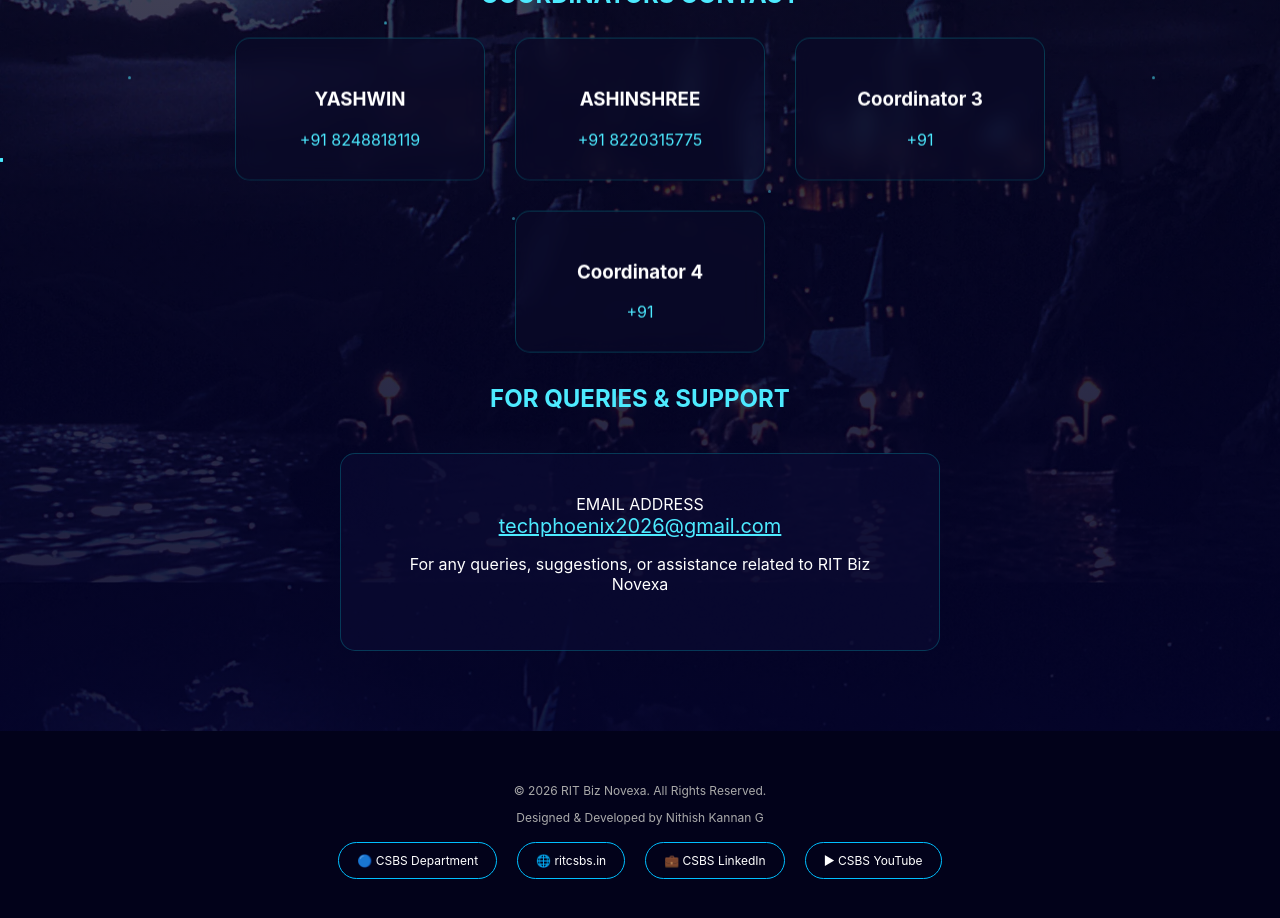
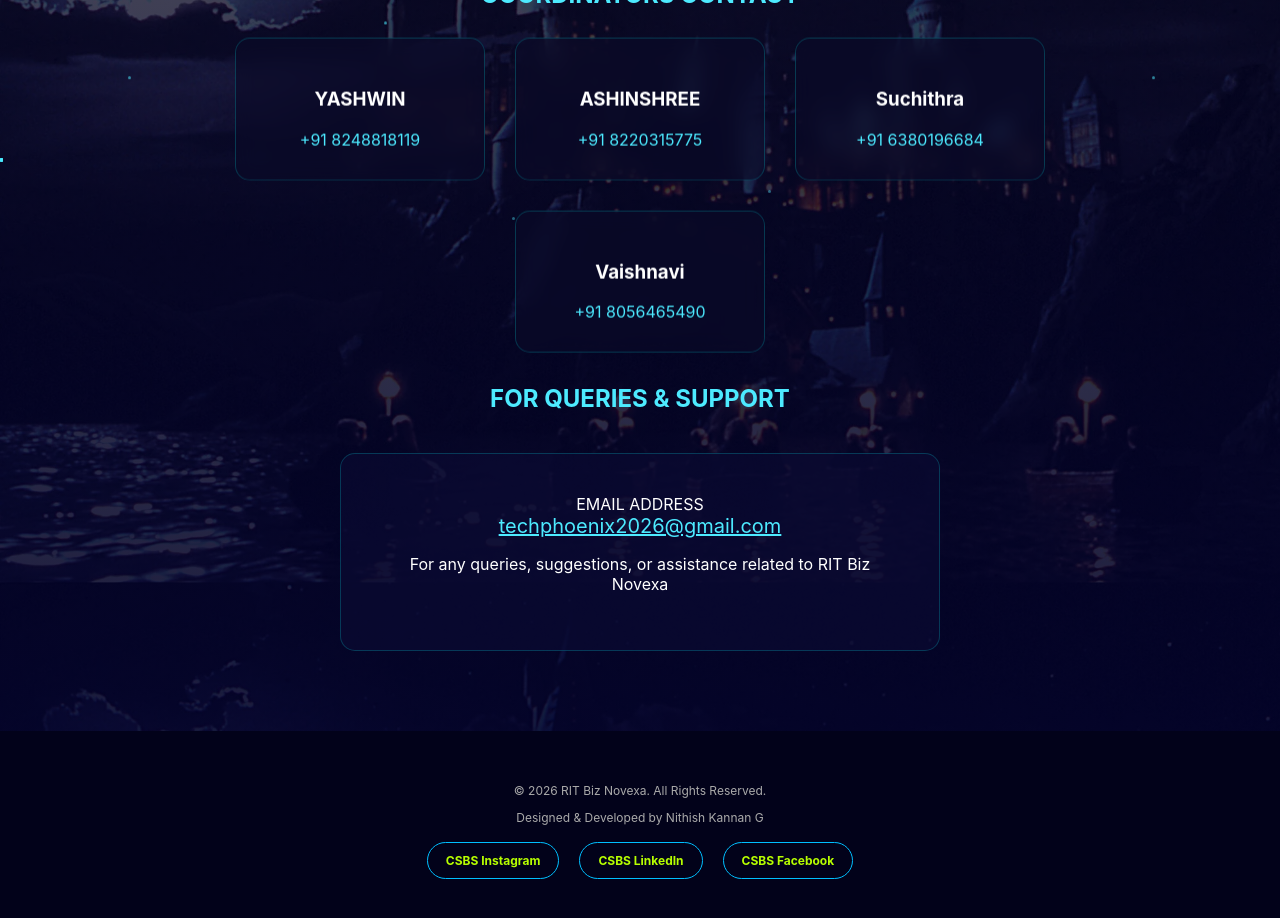
Before and after one commit to Nithishkannan-Ganesan/rit-biz-novexa-2026, a React (Create React App) app: page /#/contact in a window 1280 px wide. Shown: the part 460-1378 px from the top of the page. Built offline with nearby package versions, Linux system fonts and the light colour scheme; a web font is replaced by a local one.

Commit message:
added web design event details

```diff
--- a/src/pages/Contact.css
+++ b/src/pages/Contact.css
@@ -389,3 +389,7 @@
     display: none;
   }
 }
+
+b{
+  color: #b7ff00;
+}
--- a/src/pages/Contact.js
+++ b/src/pages/Contact.js
@@ -102,13 +102,13 @@ export default function Contact() {
             </div>
 
             <div className="contact-card">
-              <h3>Coordinator 3</h3>
-              <a href="tel:+91">+91</a>
+              <h3>Suchithra </h3>
+              <a href="tel:+916380196684">+91 6380196684</a>
             </div>
 
             <div className="contact-card">
-              <h3>Coordinator 4</h3>
-              <a href="tel:+91">+91</a>
+              <h3>Vaishnavi</h3>
+              <a href="tel:+918056465490">+91 8056465490</a>
             </div>
 
           </div>
@@ -143,20 +143,17 @@ export default function Contact() {
 
         <div className="footer-socials">
 
-          <a href="/" className="social-btn">
-            🔵 CSBS Department
+
+          <a href="https://www.instagram.com/ritcsbs?igsh=MThsYWpzN2JndHNtZw==" className="social-btn">
+            <b> CSBS Instagram</b>
           </a>
 
-          <a href="/" className="social-btn">
-            🌐 ritcsbs.in
+          <a href="https://www.linkedin.com/posts/rit-csbs-212949257_with-the-advent-of-welcomingfreshers-to-activity-6999695434801655809-vrEU?utm_source=share&utm_medium=member_desktop" className="social-btn">
+             <b> CSBS LinkedIn </b>
           </a>
 
-          <a href="/" className="social-btn">
-            💼 CSBS LinkedIn
-          </a>
-
-          <a href="/" className="social-btn">
-            ▶ CSBS YouTube
+          <a href="https://www.facebook.com/profile.php?id=100087866146448" className="social-btn">
+             <b> CSBS Facebook </b>
           </a>
 
         </div>
--- a/src/pages/EventDetail.css
+++ b/src/pages/EventDetail.css
@@ -294,3 +294,7 @@
     display: none;
   }
 }
+
+b{
+  color: #b7ff00;
+}
--- a/src/pages/EventDetail.js
+++ b/src/pages/EventDetail.js
@@ -14,7 +14,7 @@ const eventData = {
     location: "Mechanical Seminar Hall",
     about:
       "Stranger Minds is a thrilling on-the-spot technical paper presentation event where participants step into the unknown.",
-    teamSize: "2 members",
+    teamSize: "2 - 3 members",
     coordinators: ["Ramya K, Nithish Kannan G"],
     faculty: "M Rama Krishnan",
     prize: ["₹1000 Cash Prize + Certificate", "₹500 Cash Prize + Certificate"]
@@ -38,7 +38,7 @@ const eventData = {
         desc: "Real-world problem solving using VS Code."
       }
     ],
-    teamSize: "2 members",
+    teamSize: "2 - 3 members",
     coordinators: ["Santhosh G, SivaPriya"],
     faculty: "M Jeya Sundari",
     prize: ["₹1000 Cash Prize + Certificate", "₹500 Cash Prize + Certificate"]
@@ -47,12 +47,79 @@ const eventData = {
   title: "Slytherin WebForge (Web Design)",
   time: "11:00 AM - 1:00 PM",
   location: "Data Analytics Lab",
-    about: "",
-    teamSize: "2 members",
-    coordinators: [
-      "Thanalakshmi G, Kishore T",
 
+  about: [
+    {
+      title: "About the Event",
+      desc: "Frontend Frenzy is a dynamic web design competition where participants build visually stunning and responsive web interfaces using modern frontend technologies with the support of AI tools.",
+      points: [
+        "Focus on UI/UX design and creativity",
+        "Use of AI tools like ChatGPT allowed",
+        "Emphasis on smart problem-solving",
+        "Deliver a complete frontend solution within limited time"
+      ]
+    },
+    {
+      title: "Event Challenge",
+      desc: "Participants will design a real-world frontend solution based on a given problem statement.",
+      points: [
+        "1 Hour development time",
+        "Real-world application problem",
+        "Fully working frontend prototype",
+        "No backend required"
+      ]
+    },
+    {
+      title: "Technologies Allowed",
+      desc: "Participants can use any modern frontend stack.",
+      points: [
+        "HTML, CSS, JavaScript",
+        "React, Angular, Vue",
+        "Bootstrap, Tailwind",
+        "AI tools like ChatGPT, Copilot"
+      ]
+    },
+    {
+      title: "Rules & Guidelines",
+      desc: "Participants must follow fair usage and explain their work.",
+      points: [
+        "No pre-built templates",
+        "AI usage allowed (must understand code)",
+        "Must explain design and implementation",
+        "No plagiarism between teams",
+        "Judges decision is final"
+      ]
+    },
+    {
+      title: "Judging Criteria",
+      desc: "Evaluation is based on multiple performance factors.",
+      points: [
+        "UI/UX & Design Quality",
+        "Responsiveness",
+        "Creativity & Problem Solving",
+        "Efficient use of AI tools",
+        "Understanding & explanation",
+        "Time management"
+      ]
+    },
+    {
+      title: "Event Workflow",
+      desc: "Step-by-step process followed during the competition.",
+      points: [
+        "Registration & Setup",
+        "Instructions & Rules",
+        "Problem Statement Release",
+        "Development Phase",
+        "Mid-Twist Feature Addition",
+        "Submission",
+        "Evaluation & Judging",
+        "Results & Awards"
+      ]
+    }
   ],
+
+  teamSize: "Individual / Team of 2",
+  coordinators: ["Thanalakshmi G, Pradeep K"],
   faculty: "M Shabana Fathima",
   prize: ["₹1000 Cash Prize + Certificate", "₹500 Cash Prize + Certificate"]
   },
@@ -61,12 +128,33 @@ const eventData = {
   title: "Heist Protocol (CTF Challenge)",
   time: "11:00 AM - 1:00 PM",
   location: "OOPA Lab",
-    about: "",
-    teamSize: "2 members",
-    coordinators: [
-      "Jason Ezra, Kaviya N",
 
+  about: [
+    {
+      title: "Round 1 (Beginner CTF)",
+      desc: "Basic problem-solving challenges to identify hidden flags.",
+      points: [
+        "Easy Cryptography (Caesar Cipher, Base64)",
+        "Web Basics (view page source, hidden HTML content)",
+        "Logic and puzzle-based questions",
+        "Beginner-friendly and open to all participants",
+        "Shortlisting based on number of correct flags"
+      ]
+    },
+    {
+      title: "Round 2 (Intermediate CTF)",
+      desc: "Moderately challenging tasks involving data analysis.",
+      points: [
+        "Image-based challenges (basic steganography)",
+        "File-based challenges (hidden data in text/PDF files)",
+        "QR/clue-based challenges",
+        "Final evaluation based on total flags captured"
+      ]
+    }
   ],
+
+  teamSize: "2 - 3 members",
+  coordinators: ["Jason Ezra, Kaviya N"],
   faculty: "M Preethi Ram",
   prize: ["₹1000 Cash Prize + Certificate", "₹500 Cash Prize + Certificate"]
   },
@@ -90,7 +178,7 @@ const eventData = {
     time: "2:00 PM - 3:00 PM",
     location: "Mechanical Seminar Hall",
     about: "",
-    teamSize: "2 members",
+    teamSize: "2 - 3 members",
     coordinators: [
       "Vaishnavi V, Jason Ezra",
 
@@ -117,7 +205,7 @@ const eventData = {
     time: "2:00 PM - 3:00 PM",
     location: "Business Analytics Lab",
     about: "",
-    teamSize: "2 members",
+    teamSize: "2 - 3 members",
     coordinators: [
       "Kaavyadharshini, Bala Vignesh S",
 
@@ -257,10 +345,10 @@ export default function EventDetail() {
               <h2>Coordinators</h2>
 
               {event.coordinators?.map((c, i) => (
-                <p key={i}>{c}</p>
+                <p key={i}><b>Students : </b>{c}</p>
               ))}
 
-              <p><b>Faculty :</b> {event.faculty}</p>
+              <p><b>Faculty : </b> {event.faculty}</p>
             </div>
 
           </div>
@@ -281,20 +369,16 @@ export default function EventDetail() {
 
         <div className="footer-socials">
 
-          <a href="/" className="social-btn">
-            🔵 CSBS Department
+          <a href="https://www.instagram.com/ritcsbs?igsh=MThsYWpzN2JndHNtZw==" className="social-btn">
+            <b> CSBS Instagram</b>
           </a>
 
-          <a href="/" className="social-btn">
-            🌐 ritcsbs.in
+          <a href="https://www.linkedin.com/posts/rit-csbs-212949257_with-the-advent-of-welcomingfreshers-to-activity-6999695434801655809-vrEU?utm_source=share&utm_medium=member_desktop" className="social-btn">
+             <b> CSBS LinkedIn </b>
           </a>
 
-          <a href="/" className="social-btn">
-            💼 CSBS LinkedIn
-          </a>
-
-          <a href="/" className="social-btn">
-            ▶ CSBS YouTube
+          <a href="https://www.facebook.com/profile.php?id=100087866146448" className="social-btn">
+             <b> CSBS Facebook </b>
           </a>
 
         </div>
--- a/src/pages/Events.css
+++ b/src/pages/Events.css
@@ -308,3 +308,7 @@
     gap: 20px;
   }
 }
+
+b{
+  color: #b7ff00;
+}
--- a/src/pages/Events.js
+++ b/src/pages/Events.js
@@ -172,20 +172,16 @@ export default function Events() {
 
         <div className="footer-socials">
 
-          <a href="/" className="social-btn">
-            🔵 CSBS Department
+          <a href="https://www.instagram.com/ritcsbs?igsh=MThsYWpzN2JndHNtZw==" className="social-btn">
+            <b> CSBS Instagram</b>
           </a>
 
-          <a href="/" className="social-btn">
-            🌐 ritcsbs.in
+          <a href="https://www.linkedin.com/posts/rit-csbs-212949257_with-the-advent-of-welcomingfreshers-to-activity-6999695434801655809-vrEU?utm_source=share&utm_medium=member_desktop" className="social-btn">
+             <b> CSBS LinkedIn </b>
           </a>
 
-          <a href="/" className="social-btn">
-            💼 CSBS LinkedIn
-          </a>
-
-          <a href="/" className="social-btn">
-            ▶ CSBS YouTube
+          <a href="https://www.facebook.com/profile.php?id=100087866146448" className="social-btn">
+             <b> CSBS Facebook </b>
           </a>
 
         </div>
--- a/src/pages/Hackathon.css
+++ b/src/pages/Hackathon.css
@@ -285,3 +285,7 @@
     display: none;
   }
 }
+
+b{
+  color: #b7ff00;
+}
--- a/src/pages/Hackathon.js
+++ b/src/pages/Hackathon.js
@@ -161,20 +161,16 @@ export default function Hackathon() {
 
         <div className="footer-socials">
 
-          <a href="/" className="social-btn">
-            🔵 CSBS Department
+          <a href="https://www.instagram.com/ritcsbs?igsh=MThsYWpzN2JndHNtZw==" className="social-btn">
+            <b> CSBS Instagram</b>
           </a>
 
-          <a href="/" className="social-btn">
-            🌐 ritcsbs.in
+          <a href="https://www.linkedin.com/posts/rit-csbs-212949257_with-the-advent-of-welcomingfreshers-to-activity-6999695434801655809-vrEU?utm_source=share&utm_medium=member_desktop" className="social-btn">
+             <b> CSBS LinkedIn </b>
           </a>
 
-          <a href="/" className="social-btn">
-            💼 CSBS LinkedIn
-          </a>
-
-          <a href="/" className="social-btn">
-            ▶ CSBS YouTube
+          <a href="https://www.facebook.com/profile.php?id=100087866146448" className="social-btn">
+             <b> CSBS Facebook </b>
           </a>
 
         </div>
--- a/src/pages/Home.css
+++ b/src/pages/Home.css
@@ -874,4 +874,8 @@ html, body {
 .house-image img:hover {
   transform: scale(1.05);
 }
+
+b{
+  color: #b7ff00;
+}
 /* ================= END ================= */
--- a/src/pages/Home.js
+++ b/src/pages/Home.js
@@ -196,20 +196,16 @@ export default function Home() {
 
         <div className="footer-socials">
 
-          <a href="/" className="social-btn">
-            🔵 CSBS Department
+          <a href="https://www.instagram.com/ritcsbs?igsh=MThsYWpzN2JndHNtZw==" className="social-btn">
+            <b> CSBS Instagram</b>
           </a>
 
-          <a href="/" className="social-btn">
-            🌐 ritcsbs.in
+          <a href="https://www.linkedin.com/posts/rit-csbs-212949257_with-the-advent-of-welcomingfreshers-to-activity-6999695434801655809-vrEU?utm_source=share&utm_medium=member_desktop" className="social-btn">
+             <b> CSBS LinkedIn </b>
           </a>
 
-          <a href="/" className="social-btn">
-            💼 CSBS LinkedIn
-          </a>
-
-          <a href="/" className="social-btn">
-            ▶ CSBS YouTube
+          <a href="https://www.facebook.com/profile.php?id=100087866146448" className="social-btn">
+             <b> CSBS Facebook </b>
           </a>
 
         </div>
```
Also changed, not shown: src/assets/images/poster.jpeg, 1 other file (tests, documents, lock files or other folders). Lines whose indentation alone changed are shown as unchanged.
